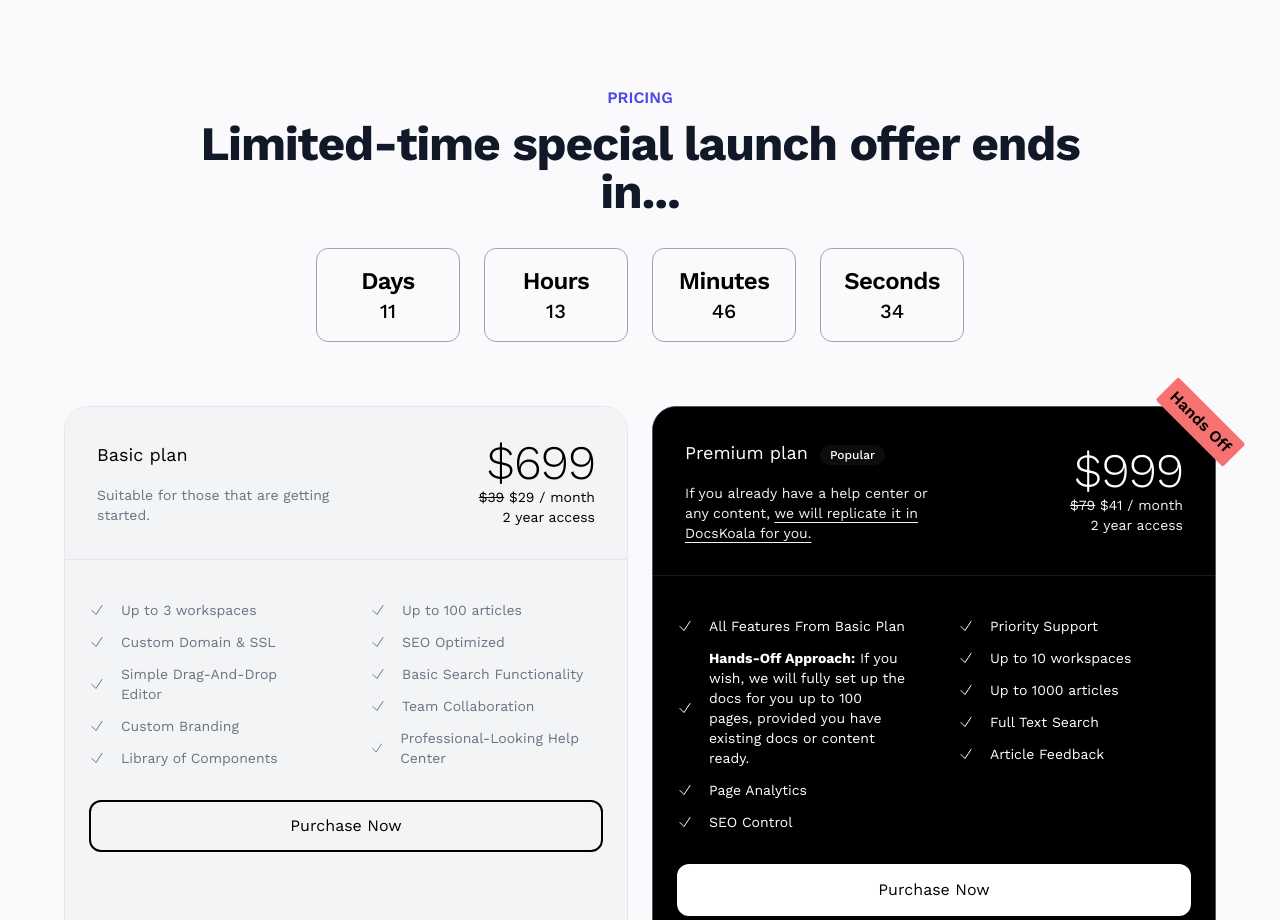
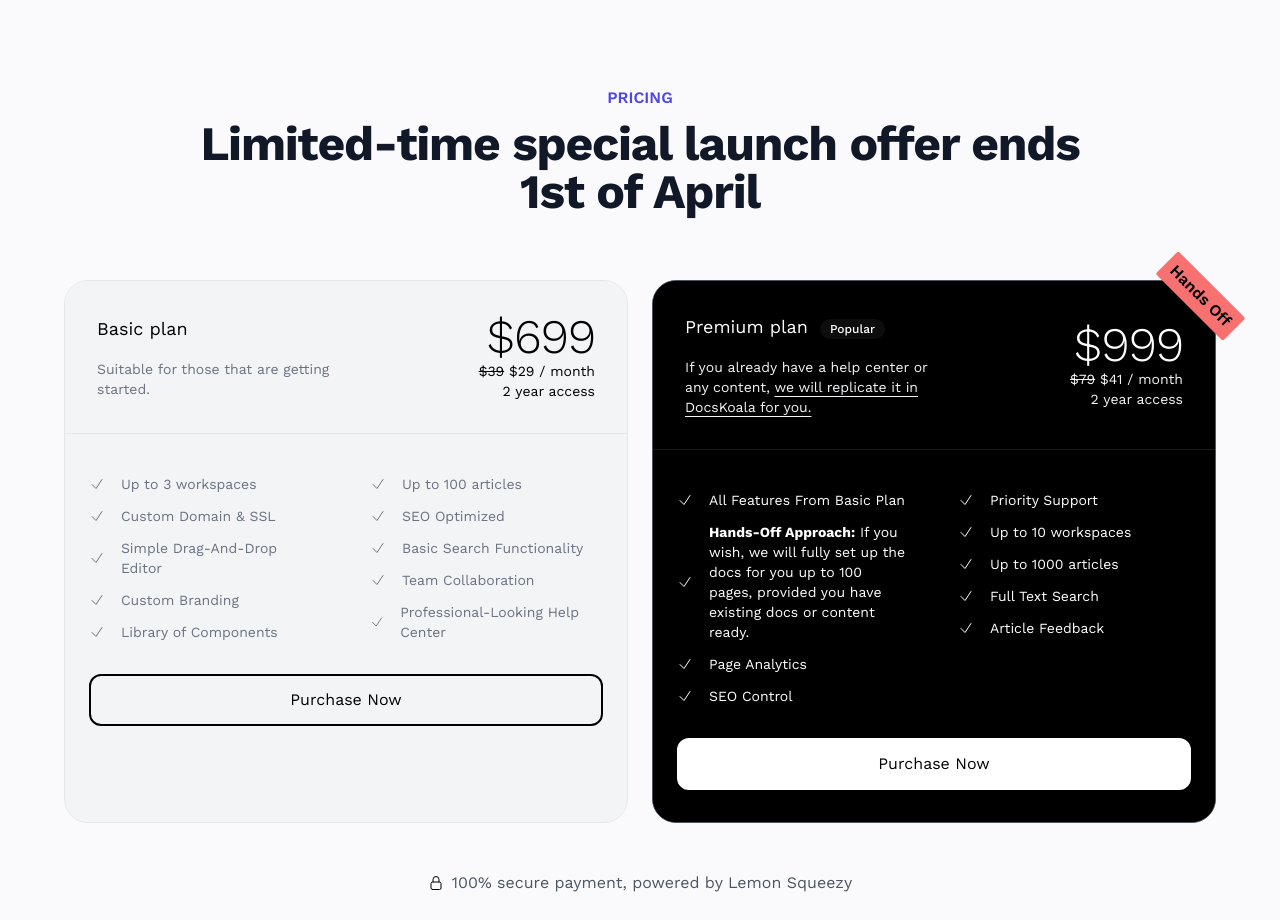
Before and after one commit to Andreaswt/DocsKoalaLanding, a Next.js app: page / in a window 1280 px wide. Shown: the part 2920-3840 px from the top of the page. Built offline with nearby package versions, Linux system fonts and the light colour scheme.

Commit message:
countdown removed

```diff
--- a/src/components/Pricing.tsx
+++ b/src/components/Pricing.tsx
@@ -3,24 +3,25 @@
   LockClosedIcon,
   ReceiptRefundIcon,
 } from "@heroicons/react/24/outline";
-import Countdown from "react-countdown";
 
 export default function Pricing() {
-  const daysRenderer = ({ days }: { days: number }) => {
-    return <span>{days}</span>;
-  };
+  // const date = new Date("01 Apr 2023");
 
-  const hoursRenderer = ({ hours }: { hours: number }) => {
-    return <span>{hours}</span>;
-  };
+  // const daysRenderer = ({ days }: { days: number }) => {
+  //   return <span>{days}</span>;
+  // };
 
-  const minutesRenderer = ({ minutes }: { minutes: number }) => {
-    return <span>{minutes}</span>;
-  };
+  // const hoursRenderer = ({ hours }: { hours: number }) => {
+  //   return <span>{hours}</span>;
+  // };
 
-  const secondsRenderer = ({ seconds }: { seconds: number }) => {
-    return <span>{seconds}</span>;
-  };
+  // const minutesRenderer = ({ minutes }: { minutes: number }) => {
+  //   return <span>{minutes}</span>;
+  // };
+
+  // const secondsRenderer = ({ seconds }: { seconds: number }) => {
+  //   return <span>{seconds}</span>;
+  // };
 
   return (
     <section id="pricing" aria-labelledby="Pricing">
@@ -30,49 +31,38 @@
             Pricing
           </h2>
           <p className="mt-2 text-4xl font-bold tracking-tight text-gray-900 sm:text-5xl">
-            Limited-time special launch offer ends in...
+            Limited-time special launch offer ends <br />{" "}
+            <span>1st of April</span>
           </p>
         </div>
-        <div className="my-8 flex justify-center">
+        {/* <div className="my-8 flex justify-center">
           <div className="grid max-w-fit grid-cols-2 justify-center gap-6 lg:grid-cols-4">
             <div className="flex flex-col items-center rounded-xl border border-gray-400 py-4 text-center">
               <h4 className="text-2xl font-semibold tracking-tight">Days</h4>
-              <p className="text-xl font-medium">
-                <Countdown
-                  renderer={daysRenderer}
-                  date={Date.now() + 999999999}
-                />
-              </p>
+              <div className="text-xl font-medium">
+                <Countdown renderer={daysRenderer} date={date} />
+              </div>
             </div>
             <div className="flex w-36 flex-col items-center rounded-xl border border-gray-400 py-4 text-center">
               <h4 className="text-2xl font-semibold tracking-tight">Hours</h4>
-              <p className="text-xl font-medium">
-                <Countdown
-                  renderer={hoursRenderer}
-                  date={Date.now() + 999999999}
-                />
-              </p>
+              <div className="text-xl font-medium">
+                <Countdown renderer={hoursRenderer} date={date} />
+              </div>
             </div>
             <div className="flex w-36 flex-col items-center rounded-xl border border-gray-400 py-4 text-center">
               <h4 className="text-2xl font-semibold tracking-tight">Minutes</h4>
-              <p className="text-xl font-medium">
-                <Countdown
-                  renderer={minutesRenderer}
-                  date={Date.now() + 999999999}
-                />
-              </p>
+              <div className="text-xl font-medium">
+                <Countdown renderer={minutesRenderer} date={date} />
+              </div>
             </div>
             <div className="flex w-36 flex-col items-center rounded-xl border border-gray-400 py-4 text-center">
               <h4 className="text-2xl font-semibold tracking-tight">Seconds</h4>
-              <p className="text-xl font-medium">
-                <Countdown
-                  renderer={secondsRenderer}
-                  date={Date.now() + 999999999}
-                />
-              </p>
+              <div className="text-xl font-medium">
+                <Countdown renderer={secondsRenderer} date={date} />
+              </div>
             </div>
           </div>
-        </div>
+        </div> */}
         <div className="my-12 space-y-16 sm:mt-16 sm:grid sm:grid-cols-2 sm:gap-6 sm:space-y-0 lg:mx-auto lg:max-w-4xl xl:max-w-none xl:grid-cols-2">
           <div className="overflow-hidden rounded-3xl border border-gray-200 bg-gray-100">
             <div className="grid w-full grid-cols-1 items-center justify-center bg-gray-100 p-6 lg:grid-cols-2 lg:p-8">
```
